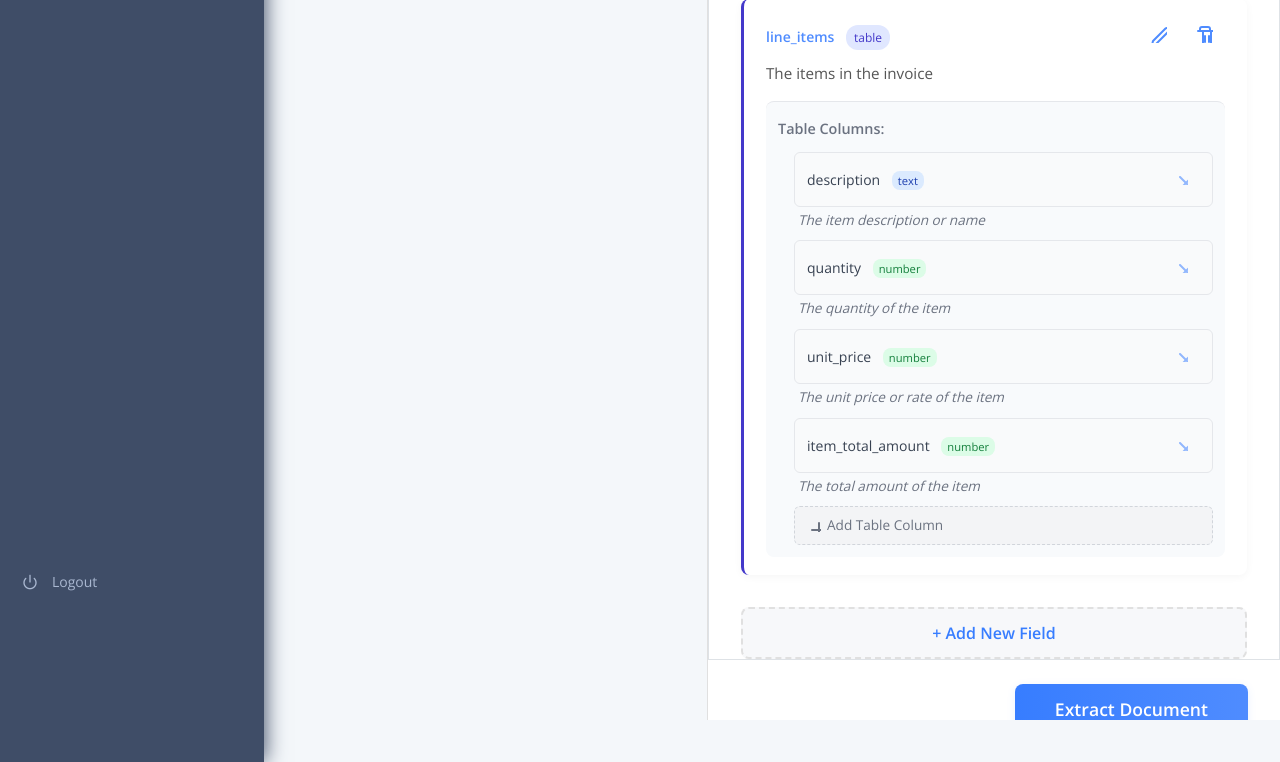
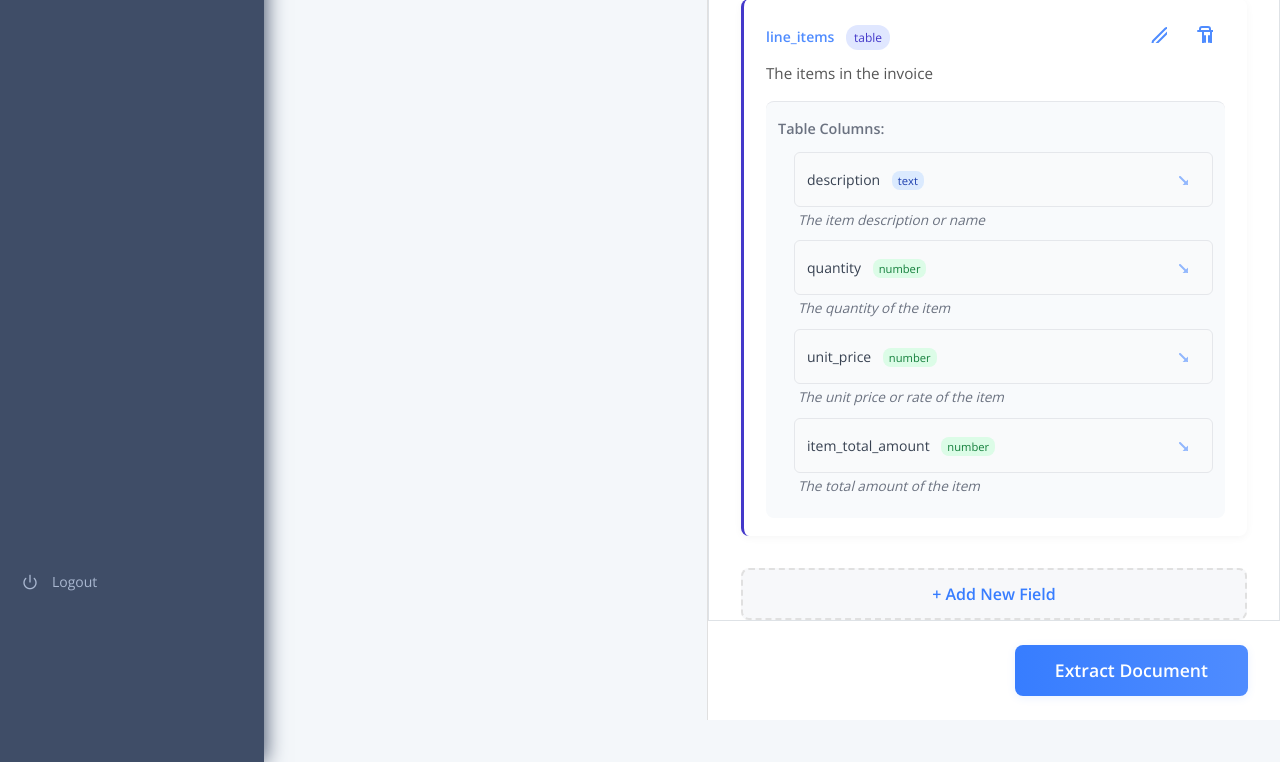
Before and after one commit to AndrewYapKJ/flask_document_pro, a Flask app: page /index/extractor-extract in a window 1280 px wide. Shown: the part 1135-1897 px from the top of the page. Run offline with Flask 3, Linux system fonts and the light colour scheme; the visitor is signed in with stand-in values (Sample User, id 1); data comes from the database, SQL or seed files in the repository; parts of the project's set-up code (start-up, migrations or seed data) failed here and were passed over; some libraries are stand-ins or nearby versions.

Commit message:
Update extractor-extract.html

```diff
--- a/apps/templates/home/extractor-extract.html
+++ b/apps/templates/home/extractor-extract.html
@@ -41,8 +41,11 @@
     body.dark .subfield-description {
         color: #d1d5db !important;
     }
+    .add-subfield-btn {
+     display: none !important;
+    }
+    body.dark .add-subfield-btn {
 
-    body.dark .add-subfield-btn {
         background: #374151 !important;
         border-color: #4a5568 !important;
         color: #d1d5db !important;
@@ -545,9 +548,11 @@
                                     <div>
                                         <span class="subfield-name" style="font-weight:500;color:#374151;">{{ subfield.name }}</span>
                                         {% if subfield.type == 'text' %}
-                                            <span class="subfield-type" style="margin-left:8px;padding:2px 6px;border-radius:8px;font-size:0.7rem;background:#dbeafe;color:#1e40af;font-weight:500;">text</span>
+                                            <span class="subfield-type" style="margin-left:8px;padding:2px 6px;border-radius:8px;font-size:0.7rem;background:#dbeafe;color:#1e40af !important;font-weight:500;">text</span>
                                         {% elif subfield.type == 'number' %}
-                                            <span class="subfield-type" style="margin-left:8px;padding:2px 6px;border-radius:8px;font-size:0.7rem;background:#dcfce7;color:#15803d;font-weight:500;">number</span>
+                                            <span class="subfield-type" style="margin-left:8px;padding:2px 6px;border-radius:8px;font-size:0.7rem;background:#dcfce7;color:#15803d !important;font-weight:500;">number</span>
+                                        {% elif subfield.type == 'date' %}
+                                            <span class="subfield-type" style="margin-left:8px;padding:2px 6px;border-radius:8px;font-size:0.7rem;background:#f3e8ff;color:#7c3aed !important;font-weight:500;">date</span>
                                         {% endif %}
                                     </div>
                                     <button class="action-btn delete-subfield-btn" data-subfield="{{ subfield.name }}" title="Remove Column" style="opacity:0.6;">
@@ -567,7 +572,6 @@
                                 </svg>
                                 Add Table Column
                             </button>
-
                         </div>
                     </div>
                     {% endif %}
@@ -951,7 +955,7 @@ document.addEventListener('DOMContentLoaded', function() {
                         <div class="subfield-row" style="display:flex;align-items:center;justify-content:space-between;padding:8px 12px;background:#f9fafb;border:1px solid #e5e7eb;border-radius:6px;">
                             <div>
                                 <span class="subfield-name" style="font-weight:500;color:#374151;">new_column</span>
-                                <span class="subfield-type" style="margin-left:8px;padding:2px 6px;border-radius:8px;font-size:0.7rem;background:#dbeafe;color:#1e40af;font-weight:500;">text</span>
+                                <span class="subfield-type" style="margin-left:8px;padding:2px 6px;border-radius:8px;font-size:0.7rem;background:#dbeafe;color:#1e40af !important;font-weight:500;">text</span>
                             </div>
                             <button class="action-btn delete-subfield-btn" data-subfield="new_column" title="Remove Column" style="opacity:0.6;">
                                 <svg width="14" height="14" fill="none" stroke="currentColor" stroke-width="2" stroke-linecap="round" stroke-linejoin="round">
@@ -1100,13 +1104,13 @@ document.addEventListener('DOMContentLoaded', function() {
                     // Update type badge color
                     if (type === 'text') {
                         typeSpan.style.background = '#dbeafe';
-                        typeSpan.style.color = '#1e40af';
+                        typeSpan.style.setProperty('color', '#1e40af', 'important');
                     } else if (type === 'number') {
                         typeSpan.style.background = '#dcfce7';
-                        typeSpan.style.color = '#15803d';
+                        typeSpan.style.setProperty('color', '#15803d', 'important');
                     } else if (type === 'date') {
                         typeSpan.style.background = '#f3e8ff';
-                        typeSpan.style.color = '#7c3aed';
+                        typeSpan.style.setProperty('color', '#7c3aed', 'important');
                     }
                 }
             }
@@ -1165,7 +1169,7 @@ document.addEventListener('DOMContentLoaded', function() {
                             <div class="subfield-row" style="display:flex;align-items:center;justify-content:space-between;padding:8px 12px;background:#f9fafb;border:1px solid #e5e7eb;border-radius:6px;">
                                 <div>
                                     <span class="subfield-name" style="font-weight:500;color:#374151;">column_name</span>
-                                    <span class="subfield-type" style="margin-left:8px;padding:2px 6px;border-radius:8px;font-size:0.7rem;background:#dbeafe;color:#1e40af;font-weight:500;">text</span>
+                                    <span class="subfield-type" style="margin-left:8px;padding:2px 6px;border-radius:8px;font-size:0.7rem;background:#dbeafe;color:#1e40af !important;font-weight:500;">text</span>
                                 </div>
                                 <button class="action-btn delete-subfield-btn" data-subfield="column_name" title="Remove Column" style="opacity:0.6;">
                                     <svg width="14" height="14" fill="none" stroke="currentColor" stroke-width="2" stroke-linecap="round" stroke-linejoin="round">
```
